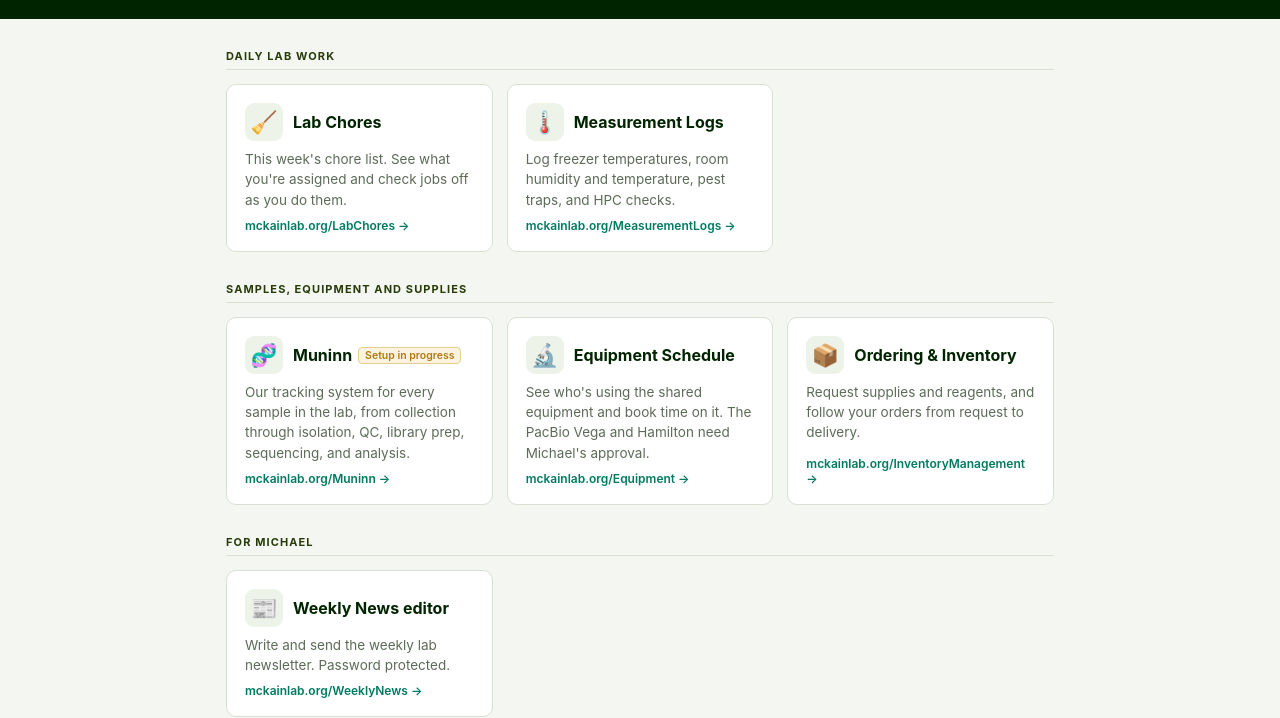
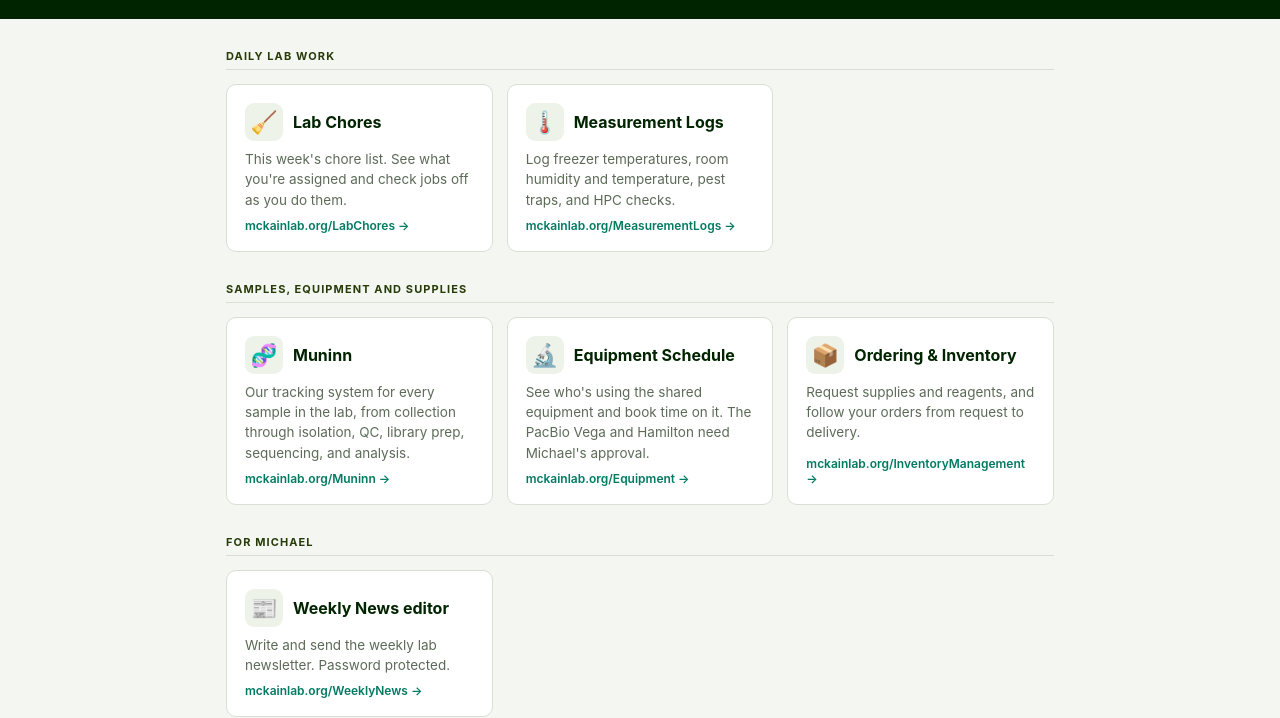
Before and after one commit to mrmckain/LabTools, a plain HTML site: page index.html in a window 1280 px wide. Shown: the part 103-821 px from the top of the page. Drawn offline with Linux system fonts and the light colour scheme.

Commit message:
Remove the Setup in progress badge from Muninn
Co-Authored-By: Claude Opus 5.5 <noreply@anthropic.com>

```diff
--- a/index.html
+++ b/index.html
@@ -67,7 +67,7 @@ footer { text-align: center; font-size: 12px; color: var(--muted); padding: 0 16
   <h2>Samples, equipment and supplies</h2>
   <div class="grid">
     <a class="card" href="https://mckainlab.org/Muninn/">
-      <div class="top"><span class="icon">🧬</span><span class="name">Muninn<span class="badge">Setup in progress</span></span></div>
+      <div class="top"><span class="icon">🧬</span><span class="name">Muninn</span></div>
       <p class="desc">Our tracking system for every sample in the lab, from collection through isolation, QC, library prep, sequencing, and analysis.</p>
       <span class="url">mckainlab.org/Muninn →</span>
     </a>
```
